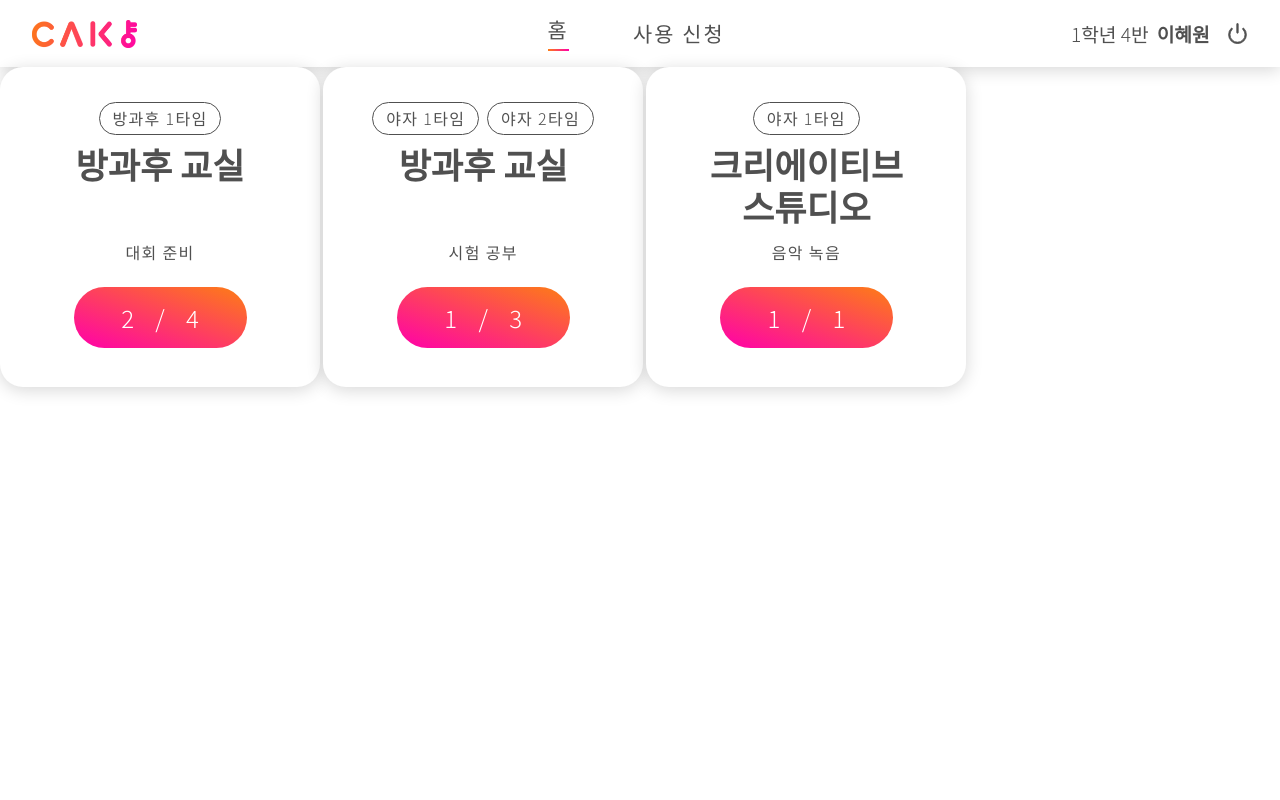
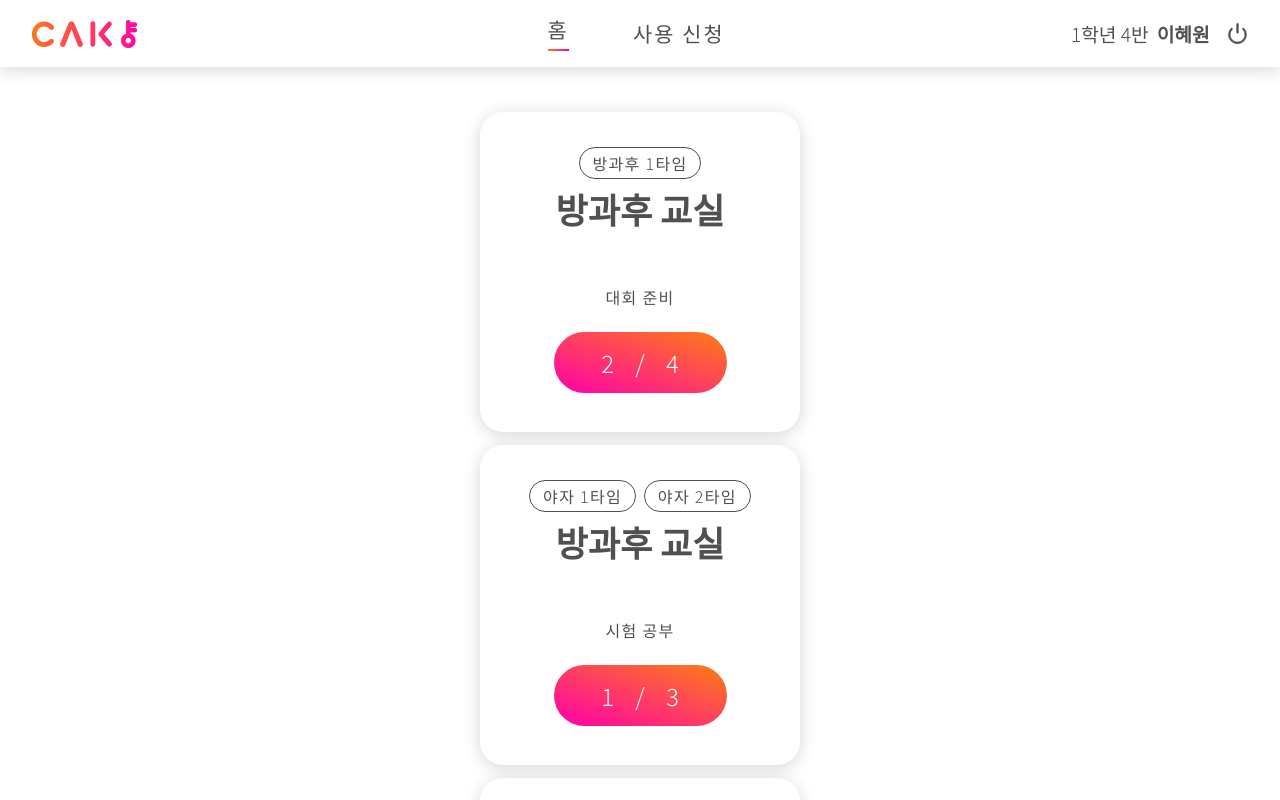
Before and after one commit to rubythonode/cake-web, a React (Create React App) app in the folder packages/frontend/: page / in a window 1280 px wide. Shown: the top 800 px of the page. Built offline with nearby package versions, Linux system fonts and the light colour scheme.

Commit message:
feat: place selection step

```diff
--- a/packages/frontend/src/components/Layout.tsx
+++ b/packages/frontend/src/components/Layout.tsx
@@ -12,6 +12,13 @@ const exampleUserData = {
 const Container = styled.div`
 `;
 
+const Content = styled.main`
+  display: flex;
+  flex-direction: column;
+  align-items: center;
+  padding-top: 2.8rem;
+`;
+
 type LayoutProps = {
   tabIdx: number;
   children: React.ReactNode;
@@ -21,7 +28,9 @@ const Layout: React.FC<LayoutProps> = ({ tabIdx, children }) => {
   return (
     <Container>
       <Header tabIdx={tabIdx} user={exampleUserData} />
-      {children}
+      <Content>
+        {children}
+      </Content>
     </Container>
   );
 };
--- a/packages/frontend/src/components/PlaceCard.tsx
+++ b/packages/frontend/src/components/PlaceCard.tsx
@@ -10,6 +10,11 @@ const Container = styled.div`
   flex-direction: column;
   align-items: center;
   width: fit-content;
+  cursor: pointer;
+
+  &:not(:last-child) {
+    margin-right: 6.5rem;
+  }
 `;
 
 const Name = styled.h1`
--- a/packages/frontend/src/pages/Apply.tsx
+++ b/packages/frontend/src/pages/Apply.tsx
@@ -5,11 +5,9 @@ import Layout from '../components/Layout';
 import PlaceCard from '../components/PlaceCard';
 import Title from '../components/Title';
 
-const Container = styled.div`
-`;
-
 const PlaceCardList = styled.div`
   display: flex;
+  margin-top: 4.5rem;
 `;
 
 type ApplyProps = {
@@ -28,13 +26,11 @@ export default class Apply extends React.Component<ApplyProps, ApplyState> {
   public render() {
     return (
       <Layout tabIdx={1}>
-        <Container>
-          <Title>공간 선택</Title>
-          <PlaceCardList>
-            <PlaceCard name="본관" image="main.png" />
-            <PlaceCard name="신관" image="new.png" />
-          </PlaceCardList>
-        </Container>
+        <Title>공간 선택</Title>
+        <PlaceCardList>
+          <PlaceCard name="본관" image="main.png" />
+          <PlaceCard name="신관" image="new.png" />
+        </PlaceCardList>
       </Layout>
     );
   }
```
